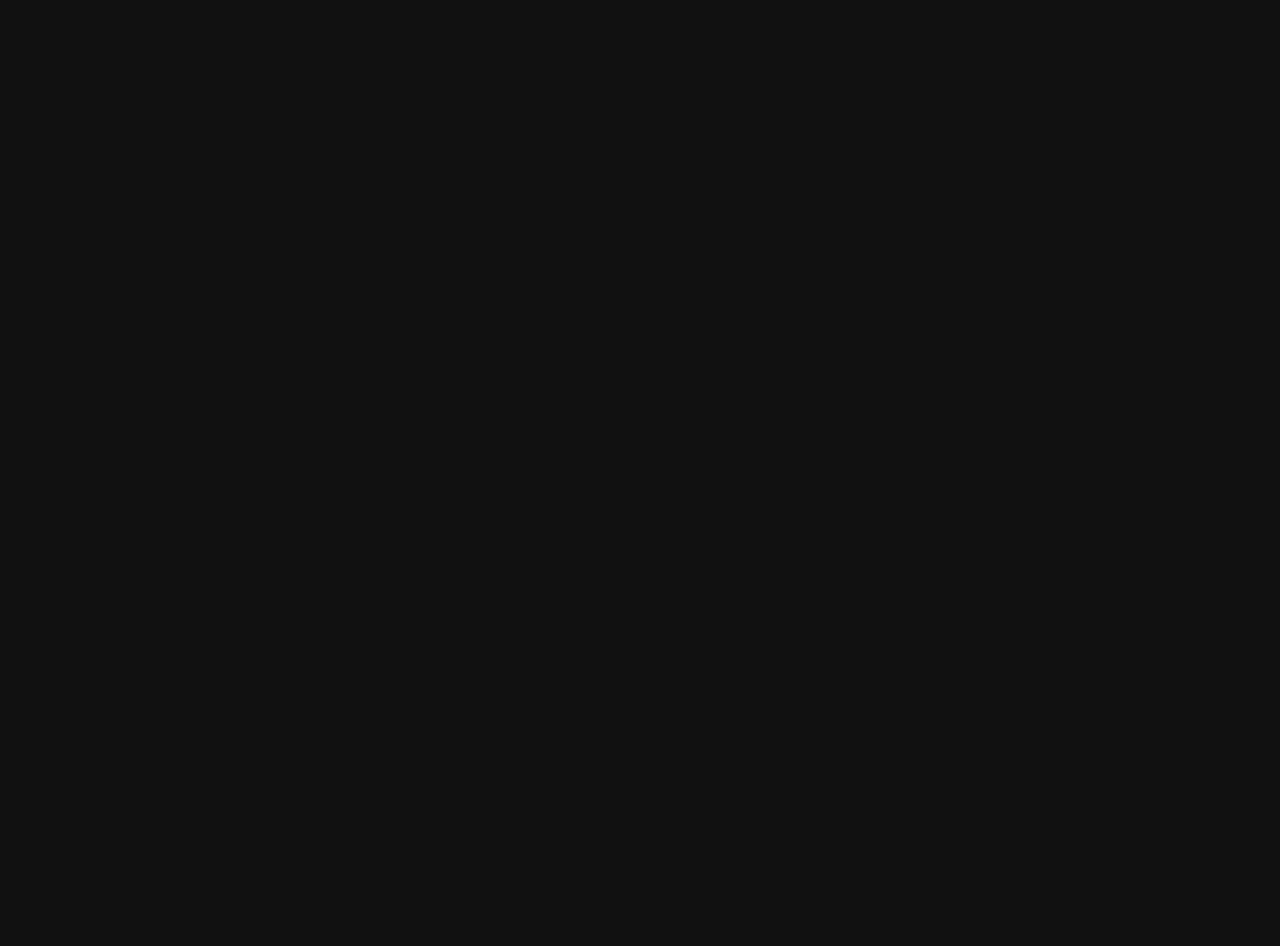
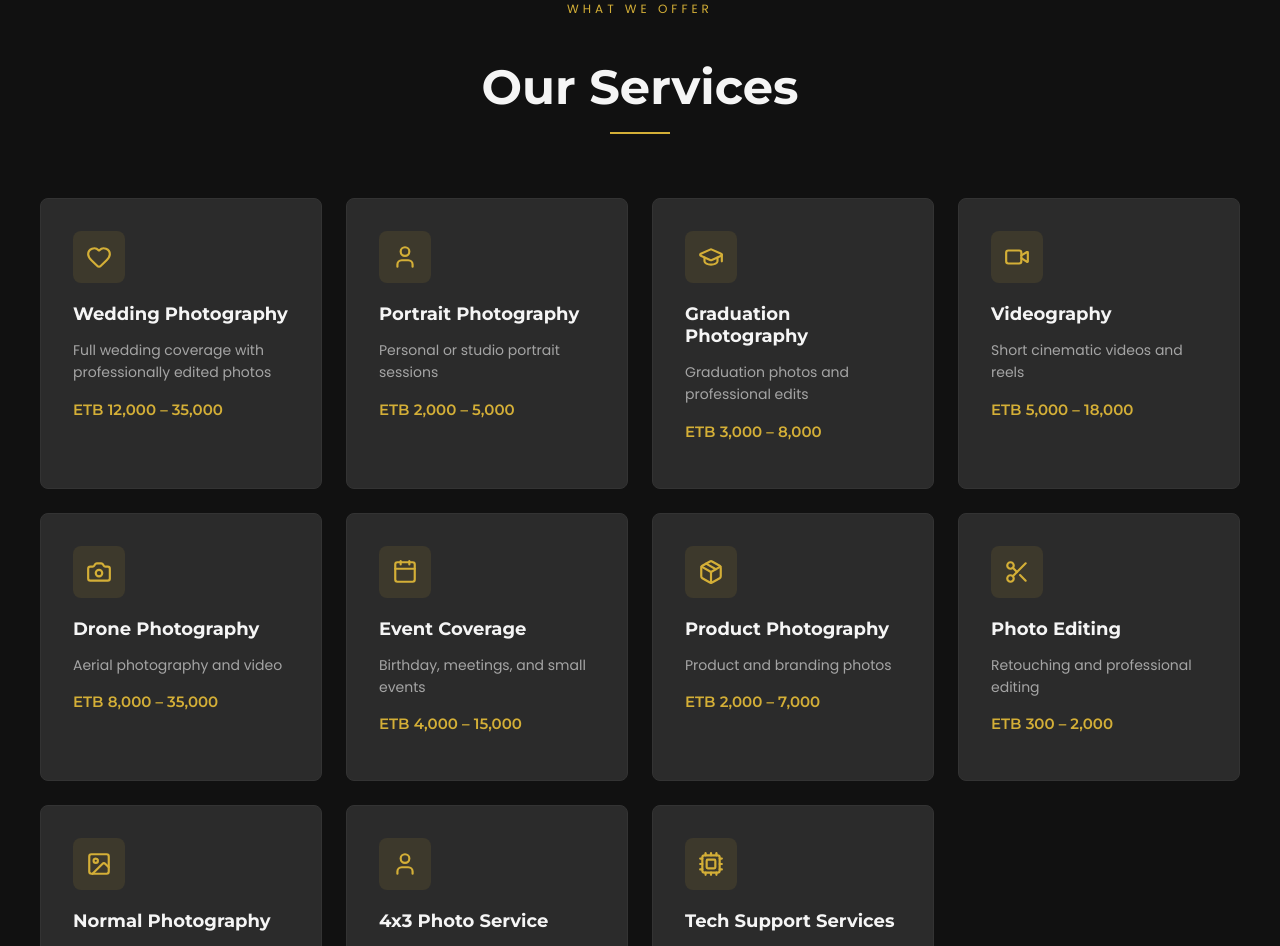
Before and after one commit to Almawdev5/Mphotographywebsite, a Next.js app: page / in a window 1280 px wide. Shown: the part 920-1866 px from the top of the page. Before the commit the page ends 816 px from the top, so only its background shows below. Built offline with nearby package versions, Linux system fonts and the light colour scheme.

Commit message:
feat: services preview section with icons and pricing

```diff
--- a/app/page.tsx
+++ b/app/page.tsx
@@ -1,9 +1,11 @@
 import { HeroSection } from '@/components/sections/HeroSection'
+import { ServicesPreview } from '@/components/sections/ServicesPreview'
 
 export default function Home() {
   return (
     <main>
       <HeroSection />
+      <ServicesPreview />
     </main>
   )
 }
--- /dev/null
+++ b/components/sections/ServicesPreview.tsx
@@ -0,0 +1,203 @@
+'use client'
+
+import Link from 'next/link'
+import { Heart, User, Camera, Video, Drone, Calendar, Package, Scissors, Cpu, GraduationCap, Image } from 'lucide-react'
+
+const services = [
+  {
+    title: 'Wedding Photography',
+    description: 'Full wedding coverage with professionally edited photos',
+    price: 'ETB 12,000 – 35,000',
+    icon: Heart,
+  },
+  {
+    title: 'Portrait Photography',
+    description: 'Personal or studio portrait sessions',
+    price: 'ETB 2,000 – 5,000',
+    icon: User,
+  },
+  {
+    title: 'Graduation Photography',
+    description: 'Graduation photos and professional edits',
+    price: 'ETB 3,000 – 8,000',
+    icon: GraduationCap,
+  },
+  {
+    title: 'Videography',
+    description: 'Short cinematic videos and reels',
+    price: 'ETB 5,000 – 18,000',
+    icon: Video,
+  },
+  {
+    title: 'Drone Photography',
+    description: 'Aerial photography and video',
+    price: 'ETB 8,000 – 35,000',
+    icon: Camera,
+  },
+  {
+    title: 'Event Coverage',
+    description: 'Birthday, meetings, and small events',
+    price: 'ETB 4,000 – 15,000',
+    icon: Calendar,
+  },
+  {
+    title: 'Product Photography',
+    description: 'Product and branding photos',
+    price: 'ETB 2,000 – 7,000',
+    icon: Package,
+  },
+  {
+    title: 'Photo Editing',
+    description: 'Retouching and professional editing',
+    price: 'ETB 300 – 2,000',
+    icon: Scissors,
+  },
+  {
+    title: 'Normal Photography',
+    description: 'Regular indoor/outdoor photoshoots',
+    price: 'ETB 1,500 – 3,500',
+    icon: Image,
+  },
+  {
+    title: '4x3 Photo Service',
+    description: 'Passport, visa, ID, and document photos',
+    price: 'ETB 80 – 200',
+    icon: User,
+  },
+  {
+    title: 'Tech Support Services',
+    description: 'Software installation and basic computer support',
+    price: 'ETB 500 – 3,000',
+    icon: Cpu,
+  },
+]
+
+export function ServicesPreview() {
+  return (
+    <section style={{
+      backgroundColor: '#111111',
+      padding: '100px 24px',
+    }}>
+      <div style={{
+        maxWidth: '1200px',
+        margin: '0 auto',
+      }}>
+
+        {/* Section Header */}
+        <div style={{ textAlign: 'center', marginBottom: '64px' }}>
+          <p style={{
+            fontFamily: 'Poppins, sans-serif',
+            fontSize: '12px',
+            letterSpacing: '4px',
+            textTransform: 'uppercase',
+            color: '#D4AF37',
+            marginBottom: '16px',
+          }}>
+            What We Offer
+          </p>
+          <h2 style={{
+            fontFamily: 'Montserrat, sans-serif',
+            fontSize: 'clamp(28px, 5vw, 48px)',
+            fontWeight: '700',
+            color: '#F5F5F5',
+            marginBottom: '16px',
+          }}>
+            Our Services
+          </h2>
+          <div style={{
+            width: '60px',
+            height: '2px',
+            backgroundColor: '#D4AF37',
+            margin: '0 auto',
+          }} />
+        </div>
+
+        {/* Services Grid */}
+        <div style={{
+          display: 'grid',
+          gridTemplateColumns: 'repeat(auto-fit, minmax(280px, 1fr))',
+          gap: '24px',
+          marginBottom: '48px',
+        }}>
+          {services.map((service) => (
+            <ServiceCard key={service.title} service={service} />
+          ))}
+        </div>
+
+        {/* View All Button */}
+        <div style={{ textAlign: 'center' }}>
+          <Link href="/services" style={{
+            fontFamily: 'Poppins, sans-serif',
+            fontSize: '15px',
+            fontWeight: '600',
+            color: '#D4AF37',
+            border: '2px solid #D4AF37',
+            padding: '14px 40px',
+            borderRadius: '4px',
+            textDecoration: 'none',
+          }}>
+            View All Services
+          </Link>
+        </div>
+
+      </div>
+    </section>
+  )
+}
+
+function ServiceCard({ service }: { service: typeof services[0] }) {
+  const Icon = service.icon
+  return (
+    <div
+      style={{
+        backgroundColor: '#2B2B2B',
+        border: '1px solid #333333',
+        borderRadius: '8px',
+        padding: '32px',
+        cursor: 'pointer',
+      }}
+      onMouseEnter={e => (e.currentTarget.style.borderColor = '#D4AF37')}
+      onMouseLeave={e => (e.currentTarget.style.borderColor = '#333333')}
+    >
+      <div style={{
+        width: '52px',
+        height: '52px',
+        backgroundColor: 'rgba(212, 175, 55, 0.1)',
+        borderRadius: '8px',
+        display: 'flex',
+        alignItems: 'center',
+        justifyContent: 'center',
+        marginBottom: '20px',
+      }}>
+        <Icon size={26} color="#D4AF37" />
+      </div>
+      <h3 style={{
+        fontFamily: 'Montserrat, sans-serif',
+        fontSize: '18px',
+        fontWeight: '700',
+        color: '#F5F5F5',
+        marginBottom: '8px',
+      }}>
+        {service.title}
+      </h3>
+      <p style={{
+        fontFamily: 'Poppins, sans-serif',
+        fontSize: '14px',
+        color: '#F5F5F5',
+        opacity: 0.6,
+        marginBottom: '16px',
+        lineHeight: '1.6',
+      }}>
+        {service.description}
+      </p>
+      <p style={{
+        fontFamily: 'Montserrat, sans-serif',
+        fontSize: '15px',
+        fontWeight: '600',
+        color: '#D4AF37',
+      }}>
+        {service.price}
+      </p>
+    </div>
+  )
+}
```
